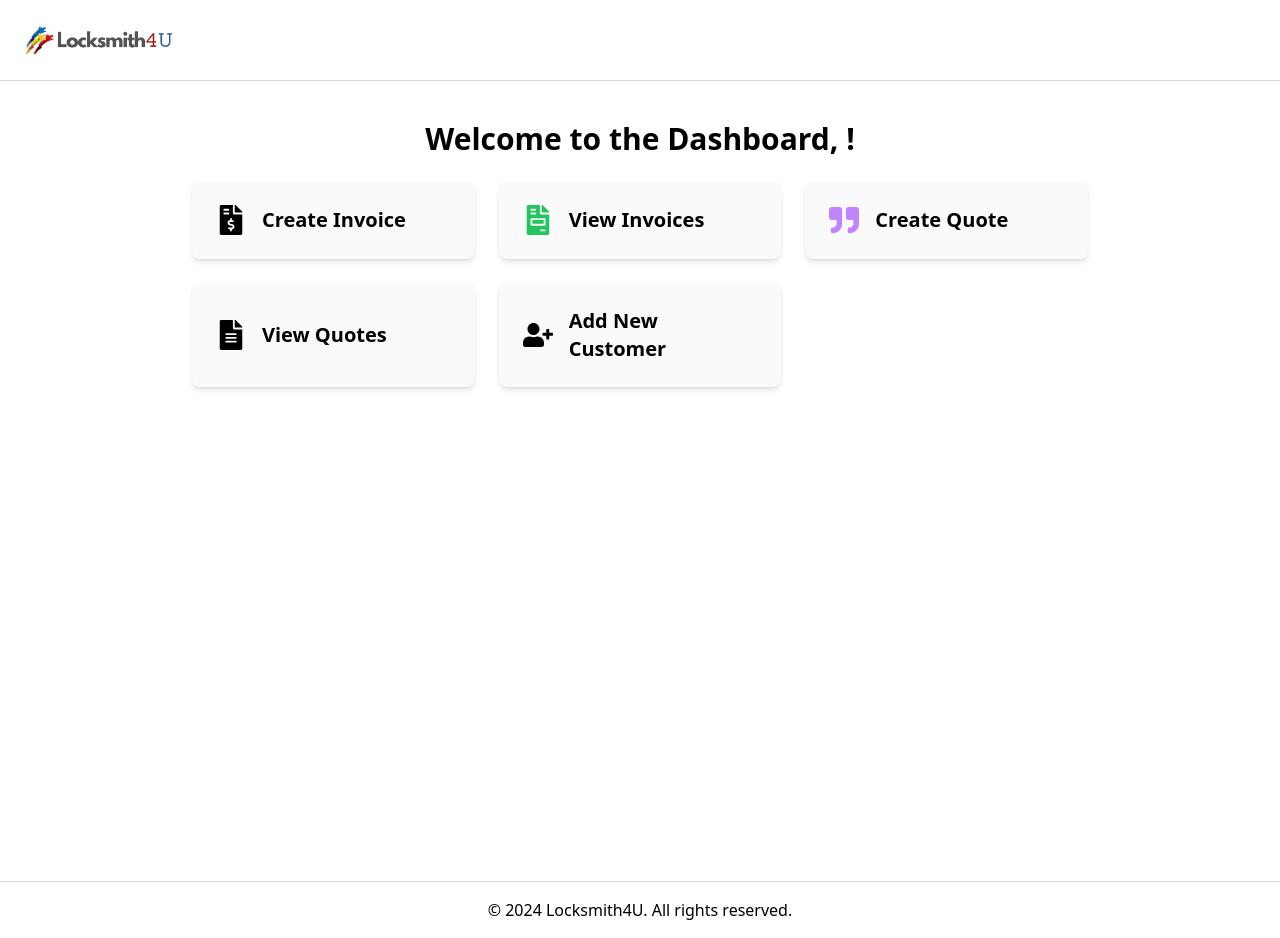
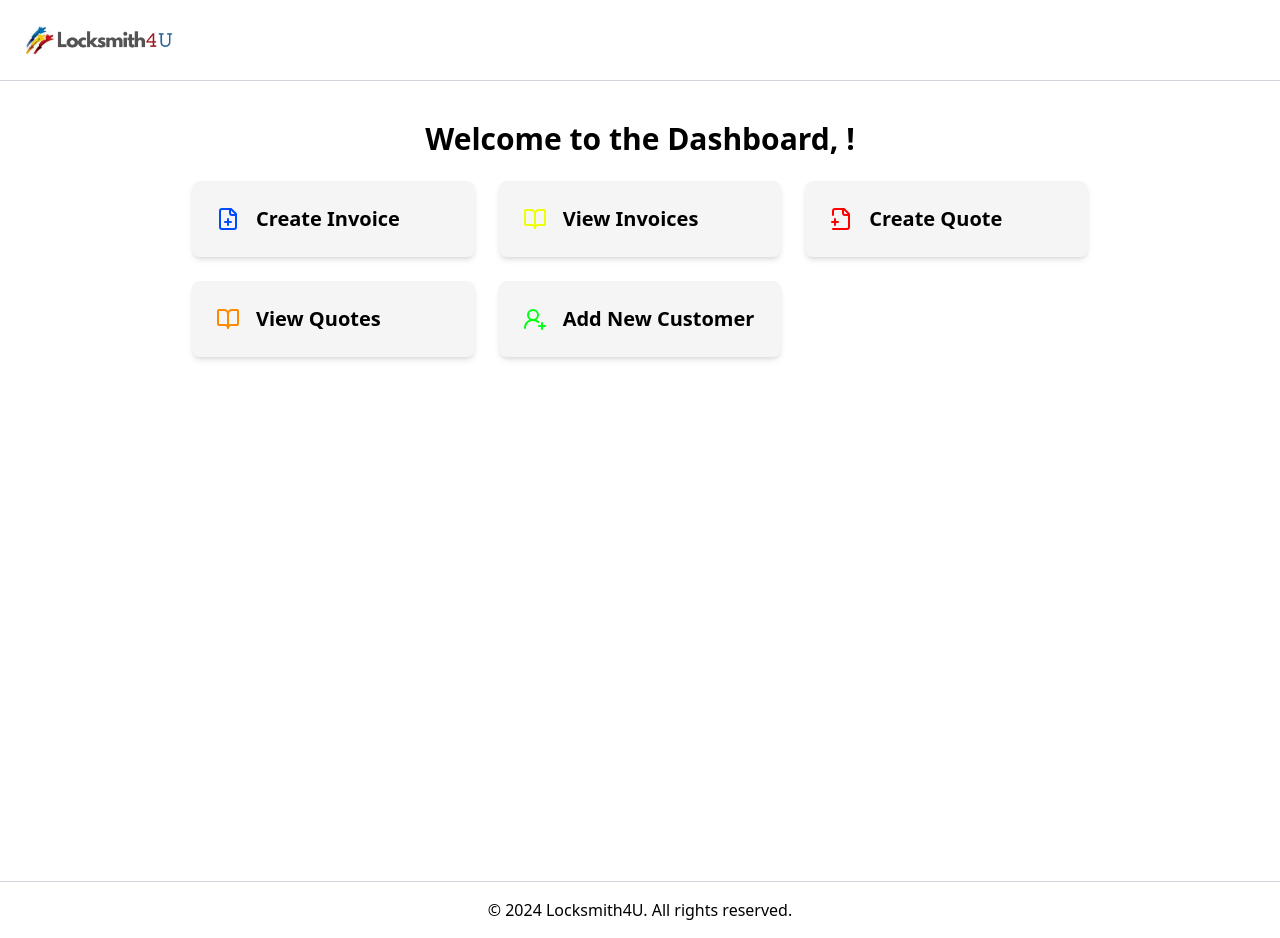
Before and after one commit to Potirniche-Carmine/InvoiceSync, a Next.js app: page /admin/dashboard in a window 1280 px wide. Built offline with nearby package versions, Linux system fonts and the light colour scheme; no server answers.

Commit message:
Did some UI changes and fixed middleware for dev enviroment

```diff
--- a/src/app/admin/dashboard/add-customer/page.tsx
+++ b/src/app/admin/dashboard/add-customer/page.tsx
@@ -15,7 +15,7 @@ export default function AddCustomerPage() {
     setErrorMsg('');
 
     try {
-      const res = await fetch('/api/customers', {
+      const res = await fetch('/api/data/customers', {
         method: 'POST',
         headers: {
           'Content-Type': 'application/json',
@@ -27,7 +27,6 @@ export default function AddCustomerPage() {
         const errorData = await res.json();
         setErrorMsg(errorData.error || 'Something went wrong');
       } else {
-        // If successful, you can redirect or push user to another page:
         router.push('/admin/dashboard');
       }
     } catch (err) {
--- a/src/app/admin/dashboard/page.tsx
+++ b/src/app/admin/dashboard/page.tsx
@@ -2,12 +2,12 @@ import { getServerSession } from 'next-auth';
 import { authOptions } from '@/app/lib/authOptions';
 import Card from '@/app/components/card';
 import {
-  FaFileInvoiceDollar,
-  FaQuoteRight,
-  FaUserPlus,
-  FaFileInvoice,
-  FaFileAlt,
-} from 'react-icons/fa';
+  FilePlus,
+  BookOpen,
+  FilePlus2,
+  UserRoundPlus,
+
+} from "lucide-react";
 
 export default async function DashboardPage() {
   const session = await getServerSession(authOptions);
@@ -20,27 +20,27 @@ export default async function DashboardPage() {
         <div className="grid grid-cols-1 md:grid-cols-2 lg:grid-cols-3 gap-6">
           <Card
             title="Create Invoice"
-            icon={<FaFileInvoiceDollar className="text-red" />}
+            icon={<FilePlus color="#004aff"/>}
             redirectTo="/admin/dashboard/create-invoice"
           />
           <Card
             title="View Invoices"
-            icon={<FaFileInvoice className="text-green-500" />}
+            icon={<BookOpen color="#edff00"/>}
             redirectTo="/admin/dashboard/invoices"
           />
           <Card
             title="Create Quote"
-            icon={<FaQuoteRight className="text-purple-400" />}
+            icon={<FilePlus2 color="#ff0000"/>}
             redirectTo="/admin/dashboard/create-quote"
           />
           <Card
             title="View Quotes"
-            icon={<FaFileAlt className="text-yellow" />}
+            icon={<BookOpen color="#ff8a00"/>}
             redirectTo="/admin/dashboard/quotes"
           />
           <Card
             title="Add New Customer"
-            icon={<FaUserPlus className="text-blue" />}
+            icon={<UserRoundPlus color="#00ff11 "/>}
             redirectTo="/admin/dashboard/add-customer"
           />
         </div>
--- a/src/app/components/card.tsx
+++ b/src/app/components/card.tsx
@@ -11,7 +11,7 @@ const Card: React.FC<CardProps> = ({ title, description, icon, redirectTo }) =>
   return (
     <a
       href={redirectTo}
-      className="bg-zinc-50 rounded-lg shadow-md p-6 hover:shadow-lg transition-shadow flex items-center"
+      className="bg-neutral-100 rounded-lg shadow-md p-6 hover:shadow-lg transition-shadow flex items-center"
     >
       {icon && <div className="mr-4 text-3xl">{icon}</div>}
       <div>
--- a/src/app/components/createInvoiceForm.tsx
+++ b/src/app/components/createInvoiceForm.tsx
@@ -68,7 +68,7 @@ export default function CreateInvoiceForm() {
     }
 
     try {
-      const response = await fetch('/api/invoices', {
+      const response = await fetch('/api/data/invoices', {
         method: 'POST',
         headers: {
           'Content-Type': 'application/json',
--- a/src/app/components/customer_select.tsx
+++ b/src/app/components/customer_select.tsx
@@ -19,7 +19,7 @@ export default function CustomerSelect({ onSelect }: CustomerSelectProps) {
   useEffect(() => {
     const fetchCustomers = async () => {
       try {
-        const response = await fetch('/api/customers');
+        const response = await fetch('/api/data/customers');
         const data = await response.json();
         setCustomers(data.customers);
       } catch (error) {
--- a/src/app/components/services_select.tsx
+++ b/src/app/components/services_select.tsx
@@ -25,9 +25,9 @@ export default function ServiceSelect({ onSelect }: ServiceSelectProps) {
   useEffect(() => {
     const fetchServices = async () => {
       try {
-        const response = await fetch('/api/services');
+        const response = await fetch('/api/data/services');
         const data = await response.json();
-        setServices(data.services); // No need to transform istaxed
+        setServices(data.services);
       } catch (error) {
         console.error('Error fetching services:', error);
       } finally {
@@ -48,7 +48,7 @@ export default function ServiceSelect({ onSelect }: ServiceSelectProps) {
 
   const handleCreateNewService = async () => {
     try {
-      const response = await fetch('/api/services', {
+      const response = await fetch('/api/data/services', {
         method: 'POST',
         headers: {
           'Content-Type': 'application/json',
@@ -85,7 +85,7 @@ export default function ServiceSelect({ onSelect }: ServiceSelectProps) {
     if (!serviceToUpdate || !selectedService?.service_id) return;
 
     try {
-      const response = await fetch('/api/services', {
+      const response = await fetch('/api/data/services', {
         method: 'PUT',
         headers: {
           'Content-Type': 'application/json',
--- a/src/middleware.ts
+++ b/src/middleware.ts
@@ -40,6 +40,6 @@ export const config = {
   matcher: [
     "/admin/dashboard",
     "/admin/dashboard/:path*",
-    "/api/:path*",
+    "/api/data/:path*",
   ],
 };
```
Also changed, not shown: src/app/api/data/customers/route.ts (renamed from src/app/api/customers/route.ts), src/app/api/data/invoices/route.ts (renamed from src/app/api/invoices/route.ts), src/app/api/data/services/route.ts (renamed from src/app/api/services/route.ts).
